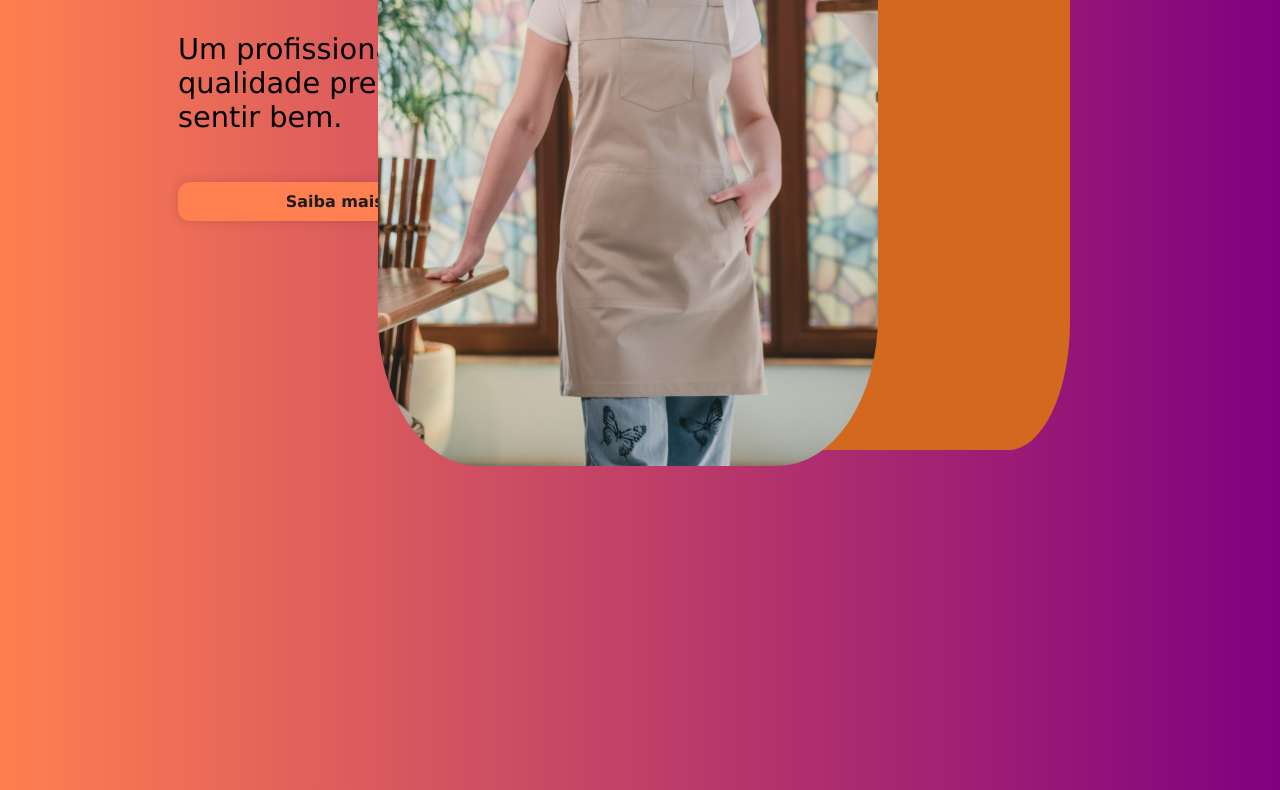
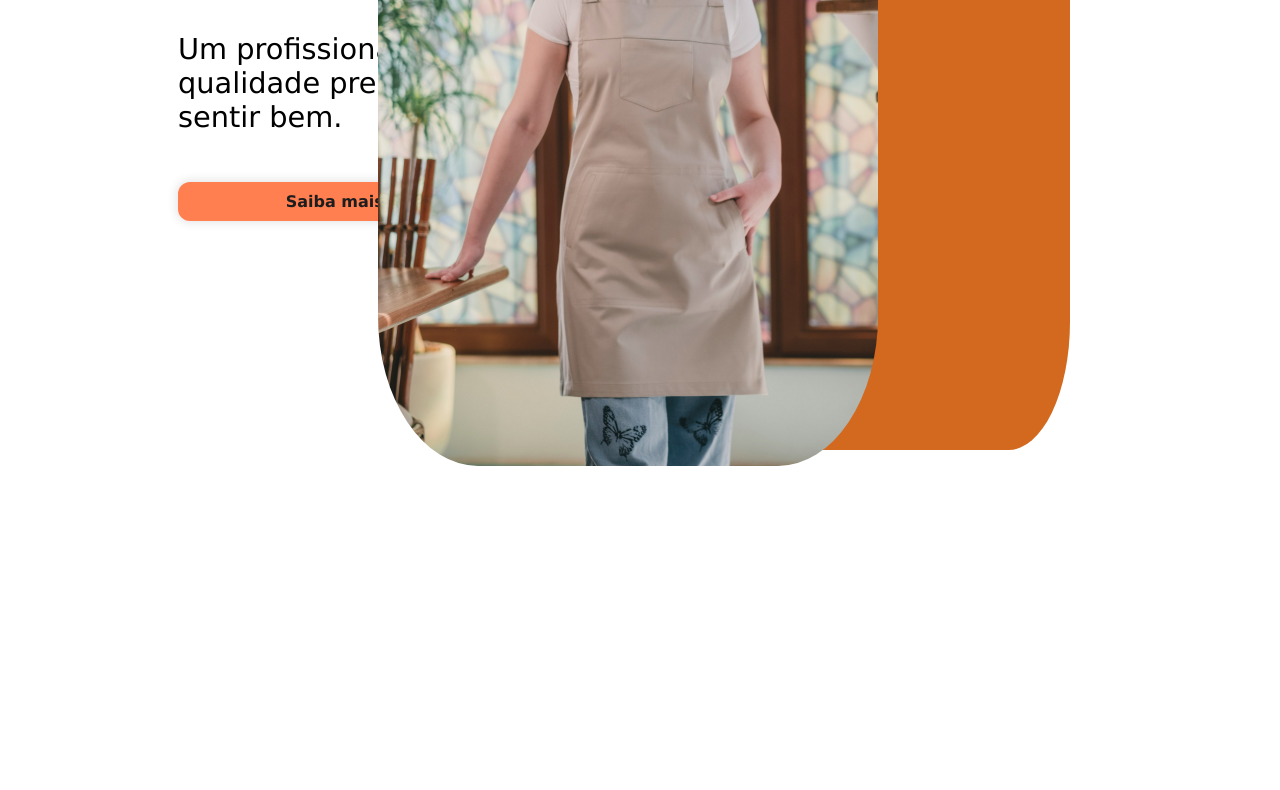
Before and after one commit to MachadoSSADev/GarcomMaisSaude, a plain HTML site: page index.html in a window 1280 px wide. Shown: the part 458-1248 px from the top of the page. Drawn offline with nearby package versions, Linux system fonts and the light colour scheme; files whose address does not match are found by name.

Commit message:
Update barradeutilidades.css

```diff
--- a/CSS/barradeutilidades.css
+++ b/CSS/barradeutilidades.css
@@ -9,7 +9,7 @@ body {
   padding: 90px;
   font-family: "Lucida Sans", "Lucida Sans Regular", "Lucida Grande",
     "Lucida Sans Unicode", Geneva, Verdana, sans-serif;
-  background-image: linear-gradient(to right, coral, purple);
+
 }
 
 section {
```
